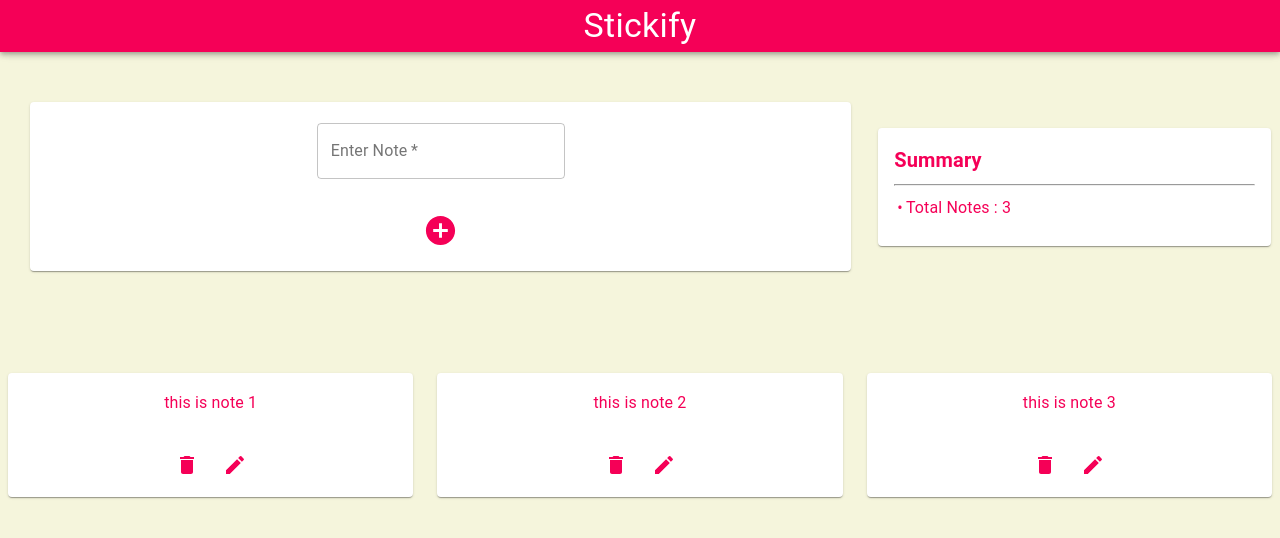
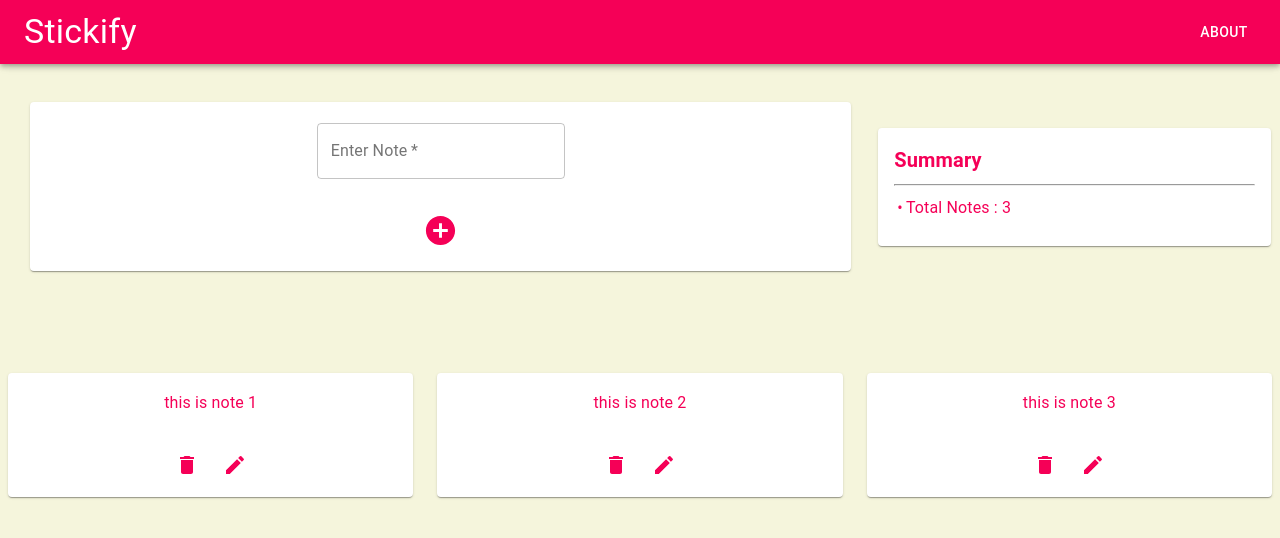
Before and after one commit to arajguha/stickify-mod, a React (Create React App) app: page / in a window 1280 px wide. Shown: the top 538 px of the page. Built offline with nearby package versions, Linux system fonts and the light colour scheme.

Commit message:
add about modal

```diff
--- a/src/components/Header/Header.js
+++ b/src/components/Header/Header.js
@@ -1,12 +1,49 @@
-import React from 'react'
-import { AppBar, Typography } from '@material-ui/core'
-import classes from './Header.module.css'
+import React, { useState } from 'react'
+import { AppBar, Typography, Button, Toolbar, makeStyles, Dialog, DialogTitle, DialogContent } from '@material-ui/core'
 
+
+const useStyles = makeStyles((theme) => ({
+    root: {
+      flexGrow: 1,
+    },
+    title: {
+      flexGrow: 1,
+      margin: 'auto'
+    },
+}));
 const Header = () => {
+    const classes = useStyles()
+    const [about, setAbout] = useState(false)
+
+    const handleClose = () => {
+        setAbout(false)
+    }
+
     return (
-        <AppBar className={classes.Header} color="secondary">
-            <Typography  variant="h4">Stickify</Typography>
-        </AppBar>
+        <>
+            <AppBar color="secondary">
+                <Toolbar>
+                    <Typography className={classes.title} variant="h4">Stickify</Typography>
+                    <Button color="inherit" onClick={() => setAbout(true)}>About</Button>
+                </Toolbar>
+            </AppBar>
+            <Dialog onClose={handleClose} aria-labelledby="customized-dialog-title" open={about}>
+                <DialogTitle id="customized-dialog-title" onClose={handleClose} >
+                    <Typography color="secondary" variant="h4">About</Typography>
+                </DialogTitle>
+                <DialogContent dividers>
+                    <Typography style={{paddingBottom: '10px'}}>
+                        <strong>Stickify</strong> is a browser based modern react application to create your own sticky notes.
+                        It is written using
+                        React hooks and the react material-ui library. It is not integrated with a database in the backend.
+                        The application state is managed using Redux store. Deployed using netlify.
+                        The source code is available on
+                        <a href="https://github.com/arajguha/stickify-mod" target="_blank" rel="noopener noreferrer">Github</a>
+                    </Typography>
+                </DialogContent>
+
+            </Dialog>
+        </>
     )
 }
 
```
